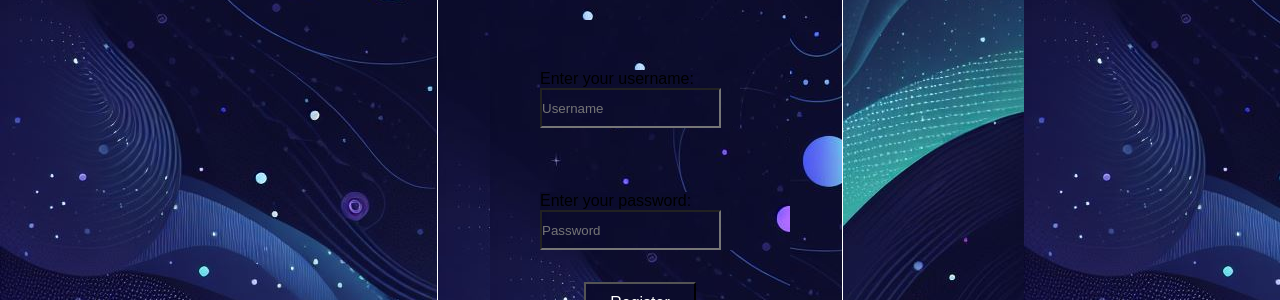
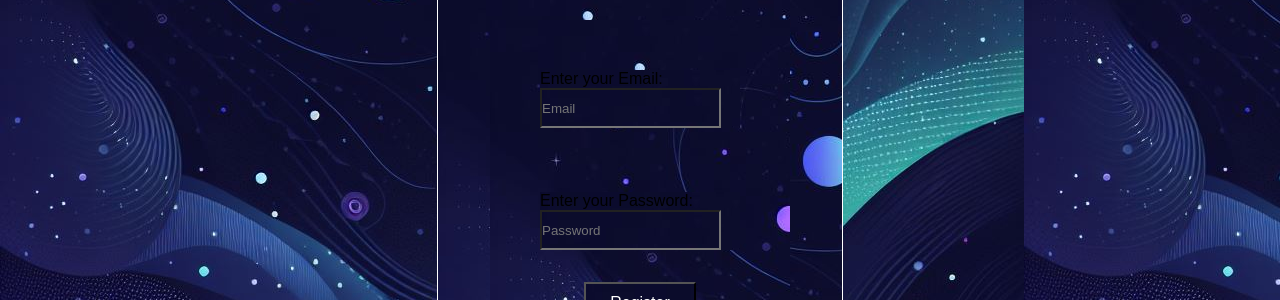
Before and after one commit to Shafi2065/gaming-app, a Next.js app: page /login/register in a window 1280 px wide. Shown: the part 219-519 px from the top of the page. Built offline with nearby package versions, Linux system fonts and the light colour scheme.

Commit message:
registration authentication set up

```diff
--- a/components/registerform.jsx
+++ b/components/registerform.jsx
@@ -1,60 +1,60 @@
 import React, { useState } from "react";
-import { initializeApp } from 'firebase/app';
-import 'firebase/auth';
 import { getAuth, createUserWithEmailAndPassword } from "firebase/auth";
 import '../app/firebaseAuth';
 
 function Register() {
-  const [username, setUsername] = useState("");
+  const [email, setEmail] = useState("");
   const [password, setPassword] = useState("");
   const [errorMessage, setErrorMessage] = useState("");
+  const [registrationSuccess, setRegistrationSuccess] = useState(false);
 
-  const handleValidation = () => {
+  const handleRegistration = (e) => {
+    e.preventDefault();
+
+    // Password validation
     if (password === "") {
       setErrorMessage("Please enter a password");
     } else if (password.search(/[a-z]/) < 0) {
-      console.log("Password does not contain a lowercase letter");
       setErrorMessage("Password must contain a lowercase letter");
     } else if (password.length < 8) {
-      console.log("Password less than 8 characters");
       setErrorMessage("Password must contain at least 8 characters");
     } else if (password.search(/[A-Z]/) < 0) {
       setErrorMessage("Password must contain a capital letter");
     } else if (password.search(/[0-9]/) < 0) {
-      console.log("Password does not have a number");
       setErrorMessage("Password must contain a digit");
     } else {
-      console.log("Password successful");
-      setErrorMessage("Password is valid");
+      const auth = getAuth();
+
+      createUserWithEmailAndPassword(auth, email, password)
+        .then((userCredential) => {
+          const user = userCredential.user;
+          console.log(userCredential);
+          setRegistrationSuccess(true);
+        })
+        .catch((error) => {
+          console.error(error.code, error.message);
+          setErrorMessage("Registration failed. Please try again.");
+        });
     }
-};
-  // Call this function when submitting the form
-  const handleSubmit = (event) => {
-    event.preventDefault();
-    // Perform validation before submitting
-    handleValidation();
-    // Continue with form submission logic if needed
-    console.log("A username was submitted " + username);
-    console.log("A password was submitted " + password);
   };
 
   return (
     <div className="register-container">
         <fieldset>
         <legend className="register-heading">Register</legend>
-      <form className="register" onSubmit={handleSubmit}>
+      <form className="register" onSubmit={handleRegistration}>
         <label>
-          Enter your username:
+          Enter your Email:
           <input
             type="text"
-            value={username}
-            placeholder="Username"
-            onChange={(e) => setUsername(e.target.value)}
+            value={email}
+            placeholder="Email"
+            onChange={(e) => setEmail(e.target.value)}
           />
         </label>
 
         <label>
-          Enter your password:
+          Enter your Password:
           <input
             type="password"
             value={password}
@@ -63,6 +63,9 @@ function Register() {
           />
           <p>{errorMessage}</p>
         </label>
+
+        {registrationSuccess && <p style={{ color: 'green' }}>Successfully Registered</p>}
+
         <button type="submit">Register</button>
       </form>
       </fieldset>
```
